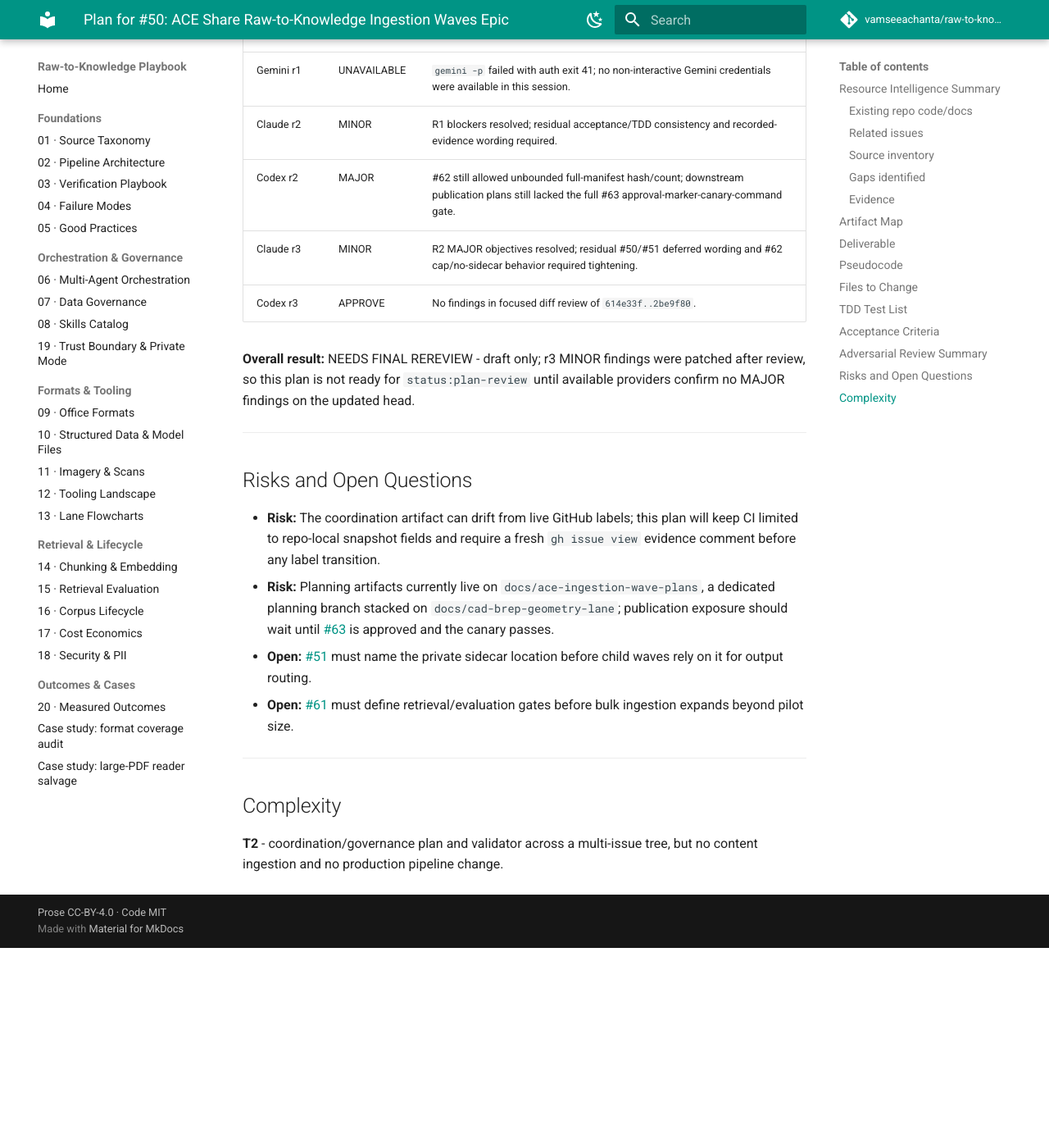
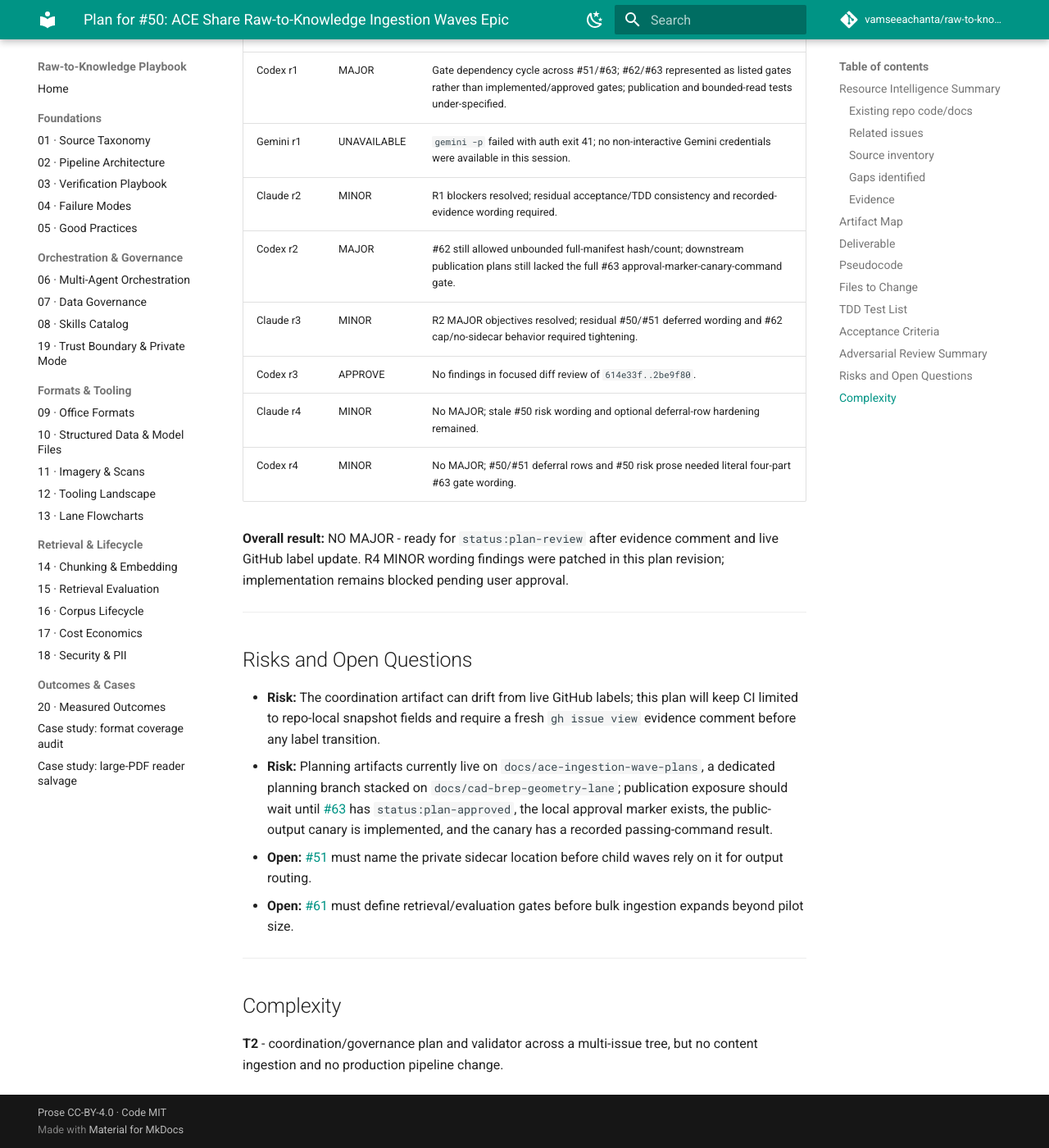
Before and after one commit to vamseeachanta/raw-to-knowledge-playbook, an MkDocs documentation site: the page built from docs/plans/2026-06-29-issue-50-ace-share-raw-to-knowledge-ingestion-waves-epic.md, in a window 1280 px wide and 1400 px high, scrolled down 7782 px. Shown: the whole window at 82% size. Built offline with MkDocs 1.6.1 and Material for MkDocs 9.7.7, drawn with Linux system fonts in a browser that asks for light colours; comment, search, counter and statistics services are not loaded; before the commit the page ends 8938 px from its top, so only the background shows below that; some of the changed text lies outside the part shown.

Commit message:
docs: finalize ACE epic plan review

```diff
--- a/docs/plans/2026-06-29-issue-50-ace-share-raw-to-knowledge-ingestion-waves-epic.md
+++ b/docs/plans/2026-06-29-issue-50-ace-share-raw-to-knowledge-ingestion-waves-epic.md
@@ -1,6 +1,6 @@
 # Plan for #50: ACE Share Raw-to-Knowledge Ingestion Waves Epic
 
-> **Status:** draft
+> **Status:** plan-review
 > **Complexity:** T2
 > **Date:** 2026-06-29
 > **Issue:** https://github.com/vamseeachanta/raw-to-knowledge-playbook/issues/50
@@ -129,8 +129,8 @@ require branch publication rule:
 | Create | docs/plans/ace-share-ingestion-wave-coordination.md | Durable coordination table for child issues [#51](https://github.com/vamseeachanta/raw-to-knowledge-playbook/issues/51)-[#63](https://github.com/vamseeachanta/raw-to-knowledge-playbook/issues/63) |
 | Create | scripts/validate_ace_epic_wave_coordination.py | CI-checkable validation for repo-local snapshots, dependencies, issue links, skill groups, executable test bindings, method issue bindings, review/approval gates, and branch/publication rule |
 | Modify | .github/workflows/validate.yml | Run the coordination validator |
-| Deferred | docs/index.md | Do not link the coordination table until [#63](https://github.com/vamseeachanta/raw-to-knowledge-playbook/issues/63) is approved, the local marker exists, and the public-output canary has a recorded passing result |
-| Deferred | mkdocs.yml | Do not publish the coordination table in site navigation until [#63](https://github.com/vamseeachanta/raw-to-knowledge-playbook/issues/63) is approved, the local marker exists, and the public-output canary has a recorded passing result |
+| Deferred | docs/index.md | Do not link the coordination table until [#63](https://github.com/vamseeachanta/raw-to-knowledge-playbook/issues/63) has `status:plan-approved`, the local approval marker exists, the public-output canary is implemented, and the canary has a recorded passing-command result |
+| Deferred | mkdocs.yml | Do not publish the coordination table in site navigation until [#63](https://github.com/vamseeachanta/raw-to-knowledge-playbook/issues/63) has `status:plan-approved`, the local approval marker exists, the public-output canary is implemented, and the canary has a recorded passing-command result |
 | Modify | skills/adversarial-verify-loop/SKILL.md | Require child-wave method-gap disposition during closeout |
 | Modify | skills/format-coverage-ledger/SKILL.md | Add epic-level wave status and expected-yield fields |
 
@@ -186,15 +186,17 @@ require branch publication rule:
 | Codex r2 | MAJOR | #62 still allowed unbounded full-manifest hash/count; downstream publication plans still lacked the full #63 approval-marker-canary-command gate. |
 | Claude r3 | MINOR | R2 MAJOR objectives resolved; residual #50/#51 deferred wording and #62 cap/no-sidecar behavior required tightening. |
 | Codex r3 | APPROVE | No findings in focused diff review of `614e33f..2be9f80`. |
+| Claude r4 | MINOR | No MAJOR; stale #50 risk wording and optional deferral-row hardening remained. |
+| Codex r4 | MINOR | No MAJOR; #50/#51 deferral rows and #50 risk prose needed literal four-part #63 gate wording. |
 
-**Overall result:** NEEDS FINAL REREVIEW - draft only; r3 MINOR findings were patched after review, so this plan is not ready for `status:plan-review` until available providers confirm no MAJOR findings on the updated head.
+**Overall result:** NO MAJOR - ready for `status:plan-review` after evidence comment and live GitHub label update. R4 MINOR wording findings were patched in this plan revision; implementation remains blocked pending user approval.
 
 ---
 
 ## Risks and Open Questions
 
 - **Risk:** The coordination artifact can drift from live GitHub labels; this plan will keep CI limited to repo-local snapshot fields and require a fresh `gh issue view` evidence comment before any label transition.
-- **Risk:** Planning artifacts currently live on `docs/ace-ingestion-wave-plans`, a dedicated planning branch stacked on `docs/cad-brep-geometry-lane`; publication exposure should wait until [#63](https://github.com/vamseeachanta/raw-to-knowledge-playbook/issues/63) is approved and the canary passes.
+- **Risk:** Planning artifacts currently live on `docs/ace-ingestion-wave-plans`, a dedicated planning branch stacked on `docs/cad-brep-geometry-lane`; publication exposure should wait until [#63](https://github.com/vamseeachanta/raw-to-knowledge-playbook/issues/63) has `status:plan-approved`, the local approval marker exists, the public-output canary is implemented, and the canary has a recorded passing-command result.
 - **Open:** [#51](https://github.com/vamseeachanta/raw-to-knowledge-playbook/issues/51) must name the private sidecar location before child waves rely on it for output routing.
 - **Open:** [#61](https://github.com/vamseeachanta/raw-to-knowledge-playbook/issues/61) must define retrieval/evaluation gates before bulk ingestion expands beyond pilot size.
 
```
Also changed, not shown: docs/plans/2026-06-29-issue-51-ace-wave-0-corpus-ledger-routing-firewall-sampling-protocol.md (+2 -2 lines), docs/plans/README.md (+1 -1 lines), scripts/review/results/2026-06-29-plan-50-claude-r4.md (added, +54 -0 lines), scripts/review/results/2026-06-29-plan-50-codex-r4.md (added, +31 -0 lines).
